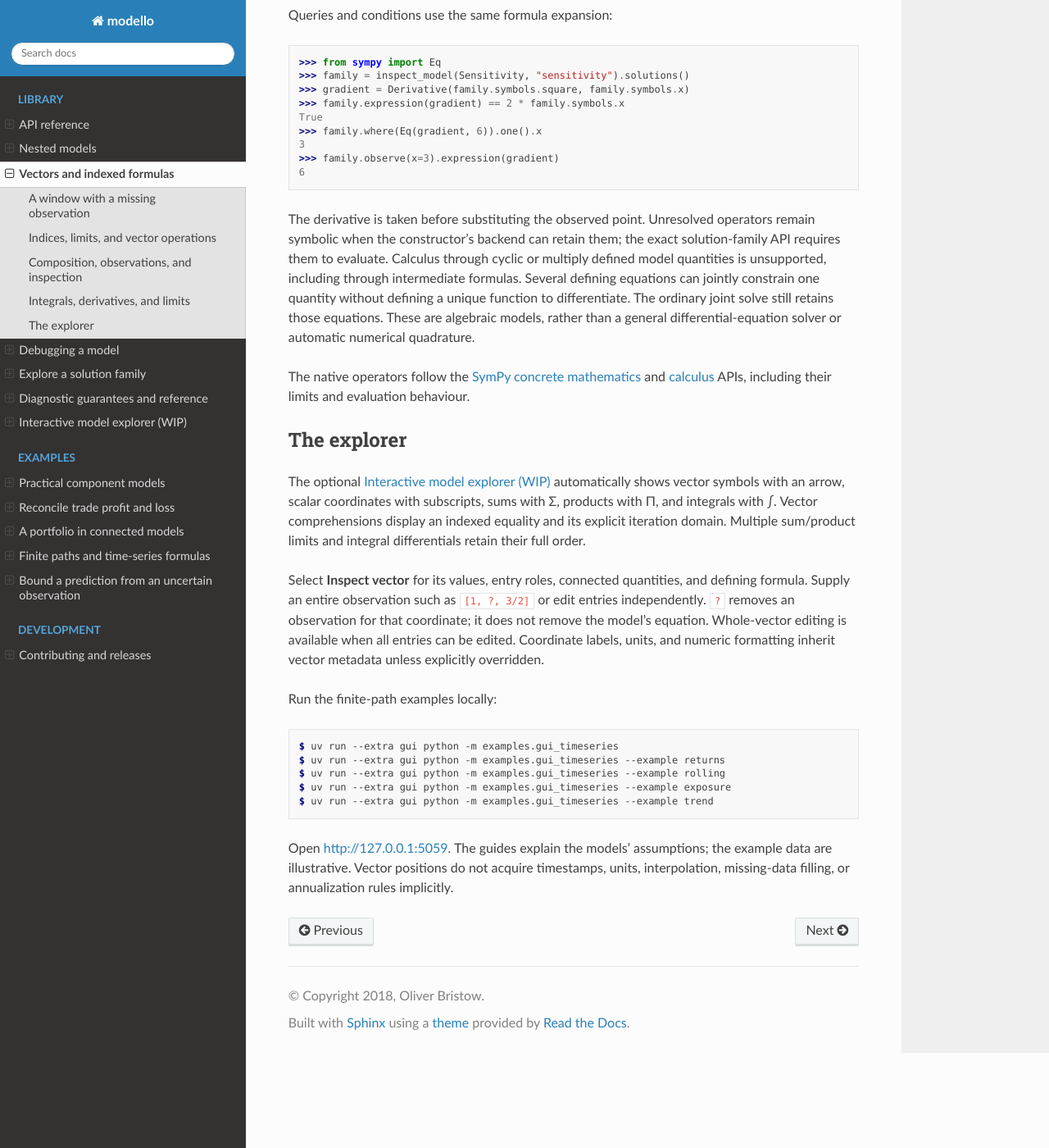
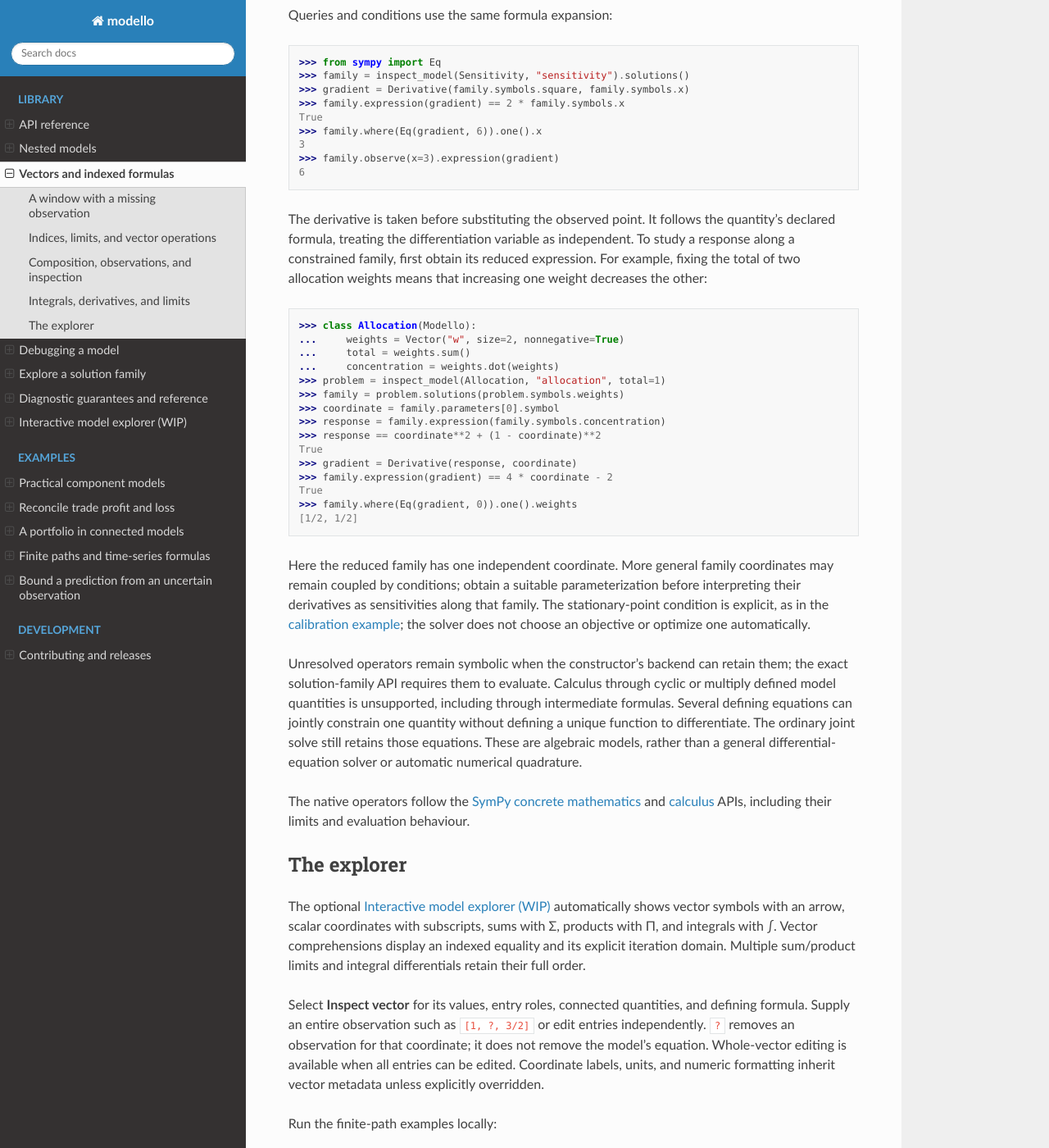
Before and after one commit to Code0x58/modello, a Sphinx documentation site: the page built from docs/vectors.rst, in a window 1280 px wide and 1400 px high, scrolled down 5100 px. Shown: the whole window at 82% size. Built offline with Sphinx 7.4.7 and the Read the Docs theme 3.1.0, drawn with Linux system fonts in a browser that asks for light colours.

Commit message:
Explain derivatives of constrained vector responses

```diff
--- a/docs/solutions.rst
+++ b/docs/solutions.rst
@@ -45,6 +45,9 @@ values. Both accept model symbols or expressions built from them. For example:
 Coordinate count is not generally a dimension: a
 coordinate domain can still contain equations, discrete alternatives, or
 unresolved conditions.
+The :doc:`calculus examples <vectors>` explain how to differentiate a reduced
+response along a parameterized family, as distinct from a quantity's declared
+formula.
 
 Refine observations and select a state
 ---------------------------------------
--- a/docs/vectors.rst
+++ b/docs/vectors.rst
@@ -277,8 +277,38 @@ Queries and conditions use the same formula expansion:
    >>> family.observe(x=3).expression(gradient)
    6
 
-The derivative is taken before substituting the observed point. Unresolved
-operators remain symbolic when the constructor's backend can retain them;
+The derivative is taken before substituting the observed point. It follows
+the quantity's declared formula, treating the differentiation variable as
+independent. To study a response along a constrained family, first obtain its
+reduced expression. For example, fixing the total of two allocation weights
+means that increasing one weight decreases the other:
+
+.. code-block:: pycon
+
+   >>> class Allocation(Modello):
+   ...     weights = Vector("w", size=2, nonnegative=True)
+   ...     total = weights.sum()
+   ...     concentration = weights.dot(weights)
+   >>> problem = inspect_model(Allocation, "allocation", total=1)
+   >>> family = problem.solutions(problem.symbols.weights)
+   >>> coordinate = family.parameters[0].symbol
+   >>> response = family.expression(family.symbols.concentration)
+   >>> response == coordinate**2 + (1 - coordinate)**2
+   True
+   >>> gradient = Derivative(response, coordinate)
+   >>> family.expression(gradient) == 4 * coordinate - 2
+   True
+   >>> family.where(Eq(gradient, 0)).one().weights
+   [1/2, 1/2]
+
+Here the reduced family has one independent coordinate. More general family
+coordinates may remain coupled by conditions; obtain a suitable parameterization
+before interpreting their derivatives as sensitivities along that family.
+The stationary-point condition is explicit, as in the
+:doc:`calibration example <examples/timeseries/index>`; the solver does not
+choose an objective or optimize one automatically.
+
+Unresolved operators remain symbolic when the constructor's backend can retain them;
 the exact solution-family API requires them to evaluate. Calculus through
 cyclic or multiply defined model quantities is unsupported, including through
 intermediate formulas. Several defining equations can jointly constrain one
```
Also changed, not shown: 1 other file.
